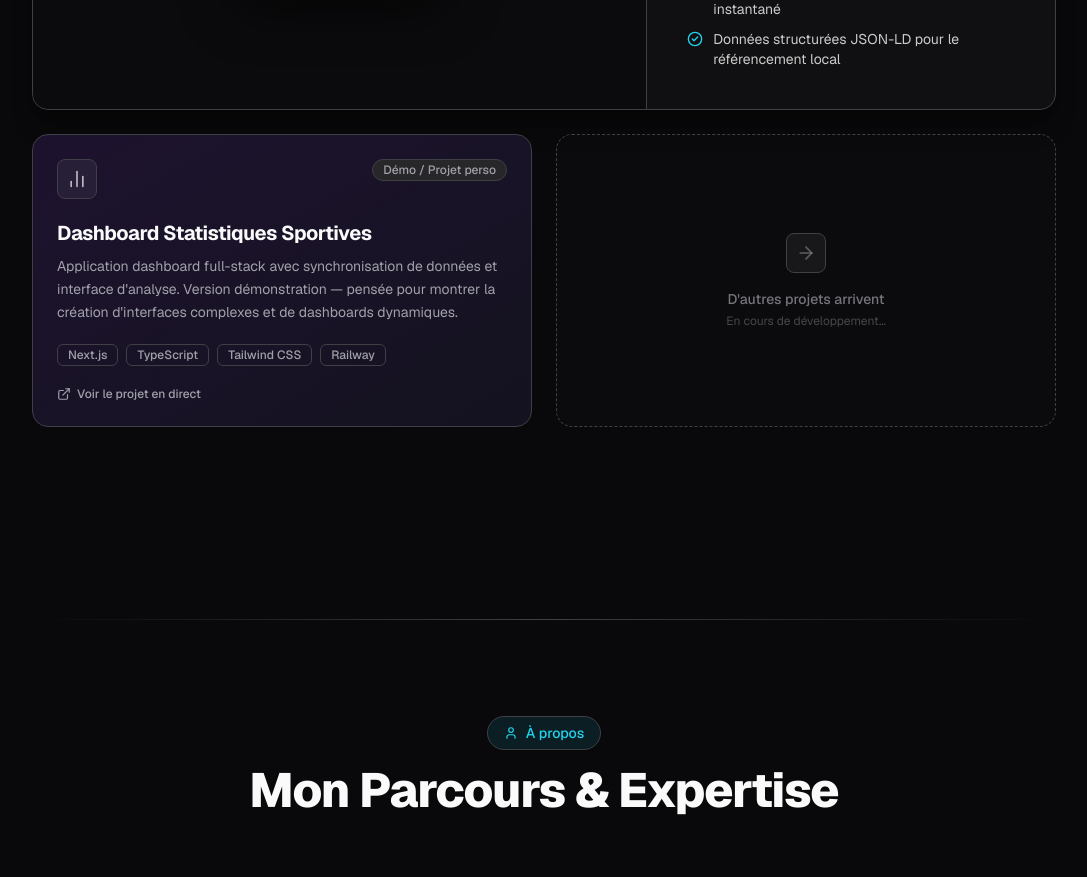
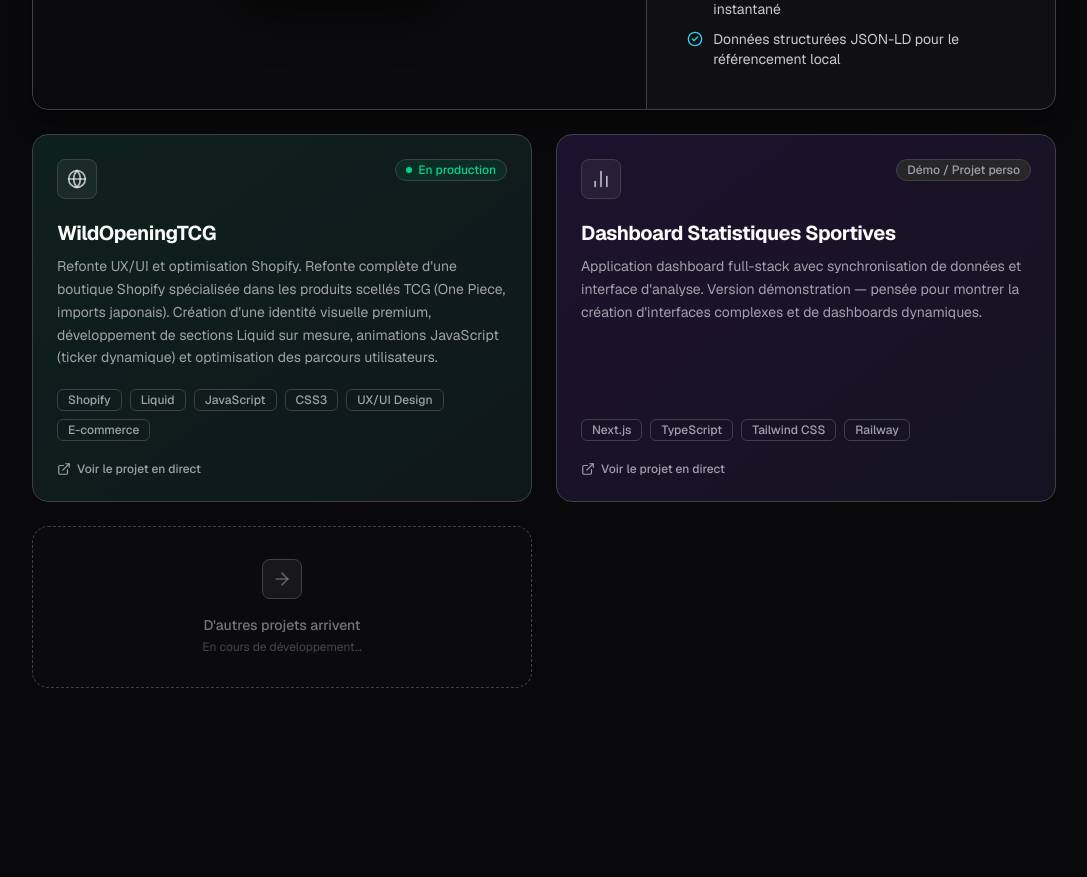
Before and after one commit to GROSJOINDEBEUH/portfolio, a Next.js app: page / in a window 1280 px wide. Shown: the part 2720-3597 px from the top of the page, without its empty margins (96-1183 px from the left). Built offline with nearby package versions, Linux system fonts and the light colour scheme.

Commit message:
feat: ajout du projet WildOpeningTCG

```diff
--- a/src/components/sections/projects.tsx
+++ b/src/components/sections/projects.tsx
@@ -31,6 +31,18 @@ const FEATURED = {
 };
 
 const SECONDARY = [
+  {
+    id: 'wildopening-tcg',
+    title: 'WildOpeningTCG',
+    description:
+      'Refonte UX/UI et optimisation Shopify. Refonte complète d\'une boutique Shopify spécialisée dans les produits scellés TCG (One Piece, imports japonais). Création d\'une identité visuelle premium, développement de sections Liquid sur mesure, animations JavaScript (ticker dynamique) et optimisation des parcours utilisateurs.',
+    tags: ['Shopify', 'Liquid', 'JavaScript', 'CSS3', 'UX/UI Design', 'E-commerce'],
+    icon: Globe,
+    accentColor: 'from-emerald-600/20 to-teal-600/10',
+    accentBorder: 'border-emerald-500/20',
+    status: 'En production',
+    liveUrl: 'https://wildopeningproject.netlify.app/',
+  },
   {
     id: 'fc-tartanerie',
     title: 'Dashboard Statistiques Sportives',
```
Also changed, not shown: public/capture boutique wild opening/old.png (added), 1 other file (tests, documents, lock files or other folders).
